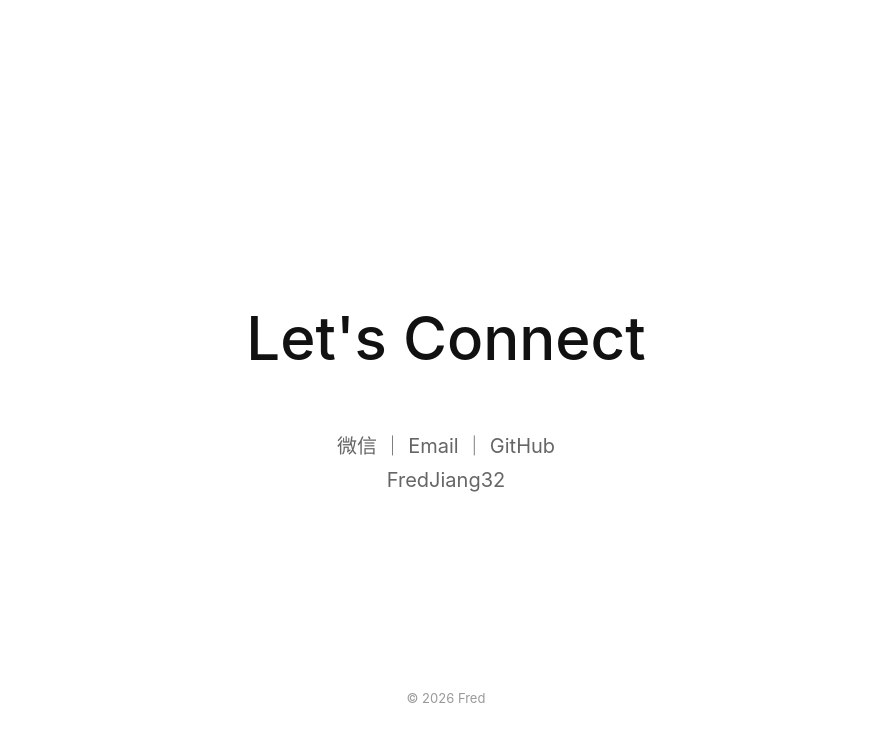
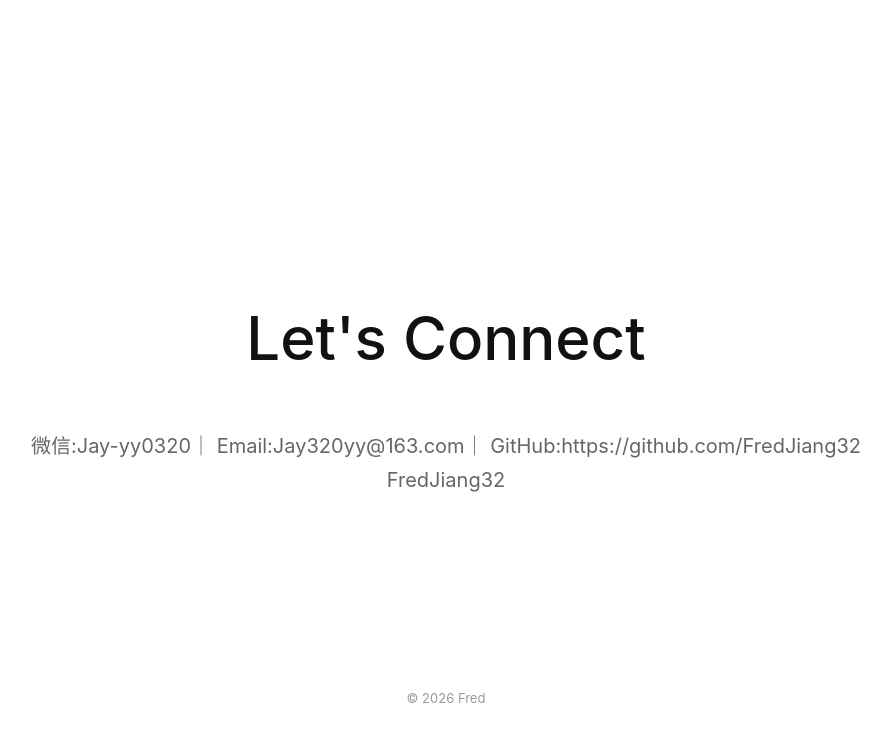
Before and after one commit to FredJiang32/FredJiang32.github.io, a plain HTML site: page index.html in a window 1280 px wide. Shown: the part 4059-4808 px from the top of the page, without its empty margins (194-1085 px from the left). Drawn offline with Linux system fonts and the light colour scheme.

Commit message:
Update contact information in index.html

```diff
--- a/index.html
+++ b/index.html
@@ -518,7 +518,7 @@ Let's Connect
 
 
 <p>
-微信 ｜ Email ｜ GitHub
+微信:Jay-yy0320｜ Email:Jay320yy@163.com｜ GitHub:https://github.com/FredJiang32
 </p>
 
 
```
